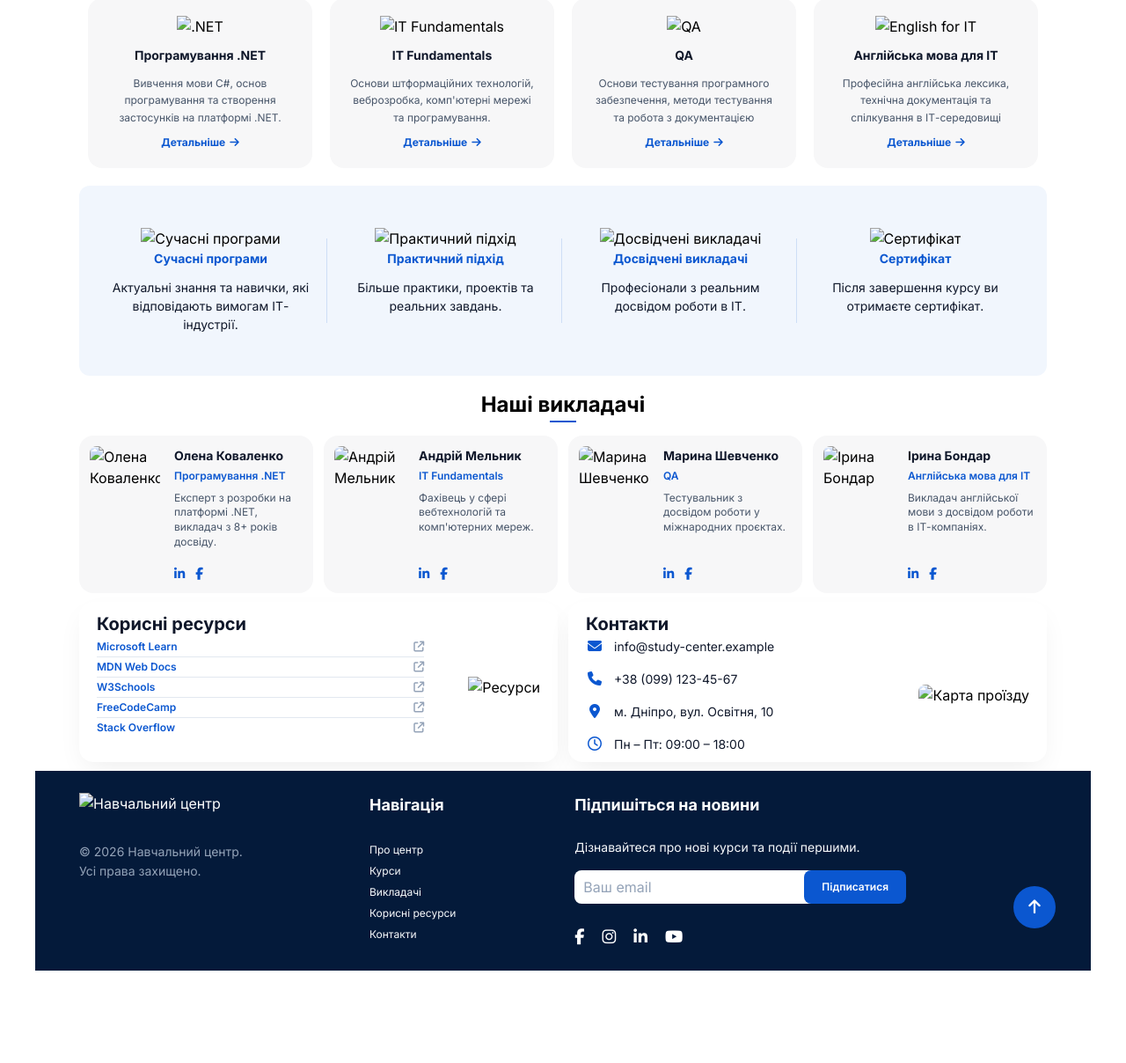
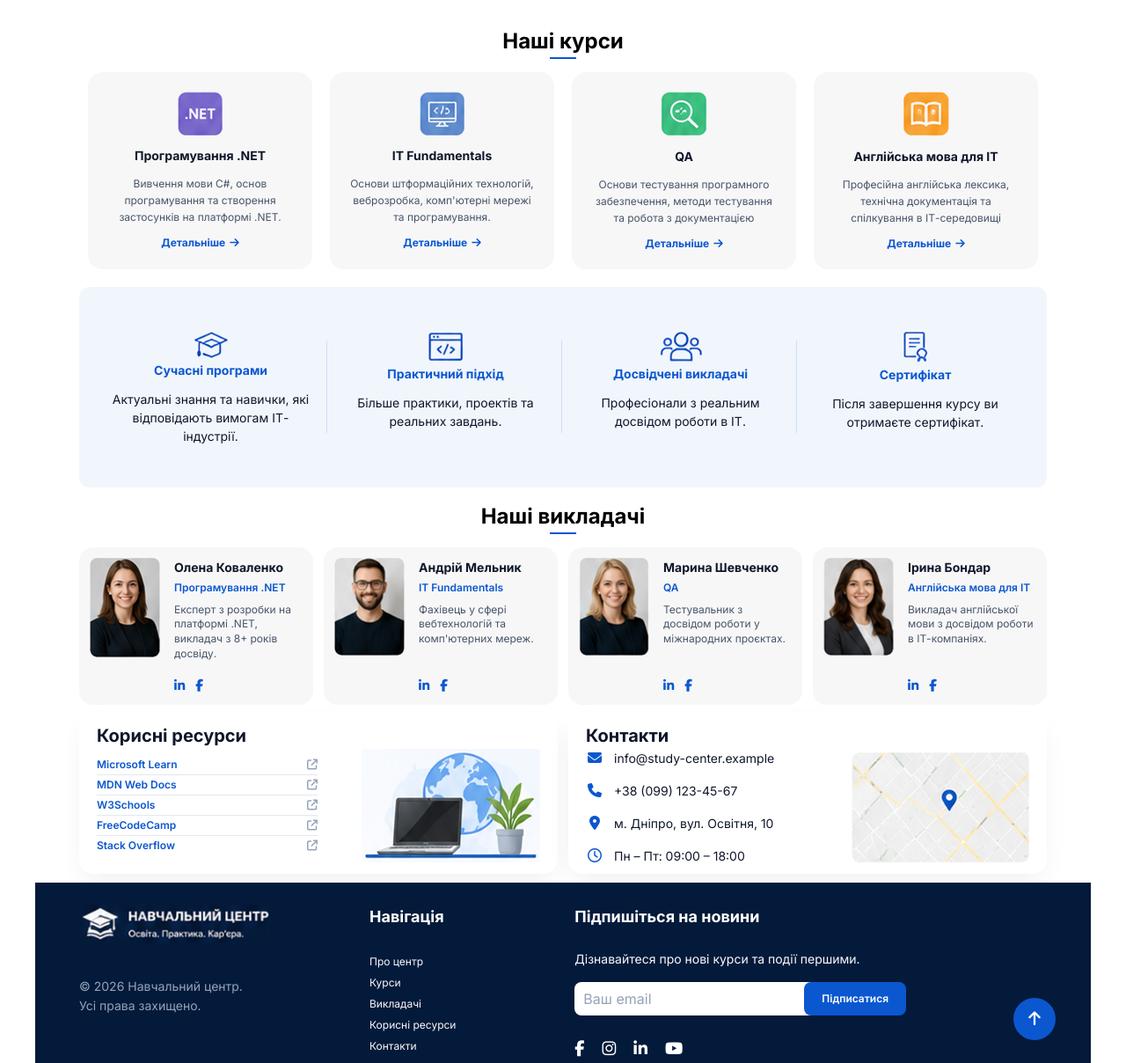
Before and after one commit to AndriiPoronko/Homeworks_JS, a plain HTML site: page Homework02/index.html in a window 1280 px wide. Shown: the part 689-1897 px from the top of the page at 88% size. Before the commit the page ends 1792 px from the top, so only its background shows below. Drawn offline with Linux system fonts and the light colour scheme; the site is published under a folder, as on GitHub Pages, so addresses that start at the root find nothing.

Commit message:
fix link images

```diff
--- a/Homework02/index.html
+++ b/Homework02/index.html
@@ -40,7 +40,7 @@
         </div>
         <div id="menu" class="menu">
             <div class="logo">
-                <img src="/images/logo/logo-icon-dark.png" alt="Логотип" class="logo__icon">
+                <img src="images/logo/logo-icon-dark.png" alt="Логотип" class="logo__icon">
                 <div class="logo__text">
                     <div class="logo__title">Навчальний центр</div>
                     <div class="logo__subtitle">Ваш шлях у сфері ІТ</div>
@@ -70,13 +70,13 @@
                     </div>
                 </div>
                 <div class="banner__image">
-                    <img src="/images/backgrounds/hero-photo-right.png" alt="Банер з навчальним центром" class="banner__img">
+                    <img src="images/backgrounds/hero-photo-right.png" alt="Банер з навчальним центром" class="banner__img">
                 </div>
             </section>
 
             <section id="about" class="about">
                 <div class="about__image">
-                    <img src="/images/illustrations/about-center-illustration.png" alt="Про навчальний центр" class="about__img">
+                    <img src="images/illustrations/about-center-illustration.png" alt="Про навчальний центр" class="about__img">
                 </div>
 
                 <div class="about__content">
@@ -93,25 +93,25 @@
                 <h2 class="courses__title">Наші курси</h2>
                 <div class="courses__list">
                     <div class="course-card">
-                        <img src="/images/icons/courses/course-dotnet.png" alt=".NET" class="course-card__icon">
+                        <img src="images/icons/courses/course-dotnet.png" alt=".NET" class="course-card__icon">
                         <h3 class="course-card__title">Програмування .NET</h3>
                         <p class="course-card__desc">Вивчення мови C#, основ програмування та створення застосунків на платформі .NET.</p>
                         <a href="#" class="course-card__link">Детальніше <i class="fa-solid fa-arrow-right"></i></a>
                     </div>
                     <div class="course-card">
-                        <img src="/images/icons/courses/course-it-fundamentals.png" alt="IT Fundamentals" class="course-card__icon">
+                        <img src="images/icons/courses/course-it-fundamentals.png" alt="IT Fundamentals" class="course-card__icon">
                         <h3 class="course-card__title">IT Fundamentals</h3>
                         <p class="course-card__desc">Основи штформаційних технологій, веброзробка, комп'ютерні мережі та програмування.</p>
                         <a href="#" class="course-card__link">Детальніше <i class="fa-solid fa-arrow-right"></i></a>
                     </div>
                     <div class="course-card">
-                        <img src="/images/icons/courses/course-qa.png" alt="QA" class="course-card__icon">
+                        <img src="images/icons/courses/course-qa.png" alt="QA" class="course-card__icon">
                         <h3 class="course-card__title">QA</h3>
                         <p class="course-card__desc">Основи тестування програмного забезпечення, методи тестування та робота з документацією</p>
                         <a href="#" class="course-card__link">Детальніше <i class="fa-solid fa-arrow-right"></i></a>
                     </div>
                     <div class="course-card">
-                        <img src="/images/icons/courses/course-english-it.png" alt="English for IT" class="course-card__icon">
+                        <img src="images/icons/courses/course-english-it.png" alt="English for IT" class="course-card__icon">
                         <h3 class="course-card__title">Англійська мова для IT</h3>
                         <p class="course-card__desc">Професійна англійська лексика, технічна документація та спілкування в ІТ-середовищі</p>
                         <a href="#" class="course-card__link">Детальніше <i class="fa-solid fa-arrow-right"></i></a>
@@ -120,22 +120,22 @@
 
                 <div class="features__list">
                     <div class="feature-item">
-                        <img src="/images/icons/features/feature-modern-programs.png" alt="Сучасні програми" class="feature-item__icon">
+                        <img src="images/icons/features/feature-modern-programs.png" alt="Сучасні програми" class="feature-item__icon">
                         <h3 class="feature-item__title">Сучасні програми</h3>
                         <p class="feature-item__text">Актуальні знання та навички, які відповідають вимогам ІТ-індустрії.</p>
                     </div>
                     <div class="feature-item">
-                        <img src="/images/icons/features/feature-practical-approach.png" alt="Практичний підхід" class="feature-item__icon">
+                        <img src="images/icons/features/feature-practical-approach.png" alt="Практичний підхід" class="feature-item__icon">
                         <h3 class="feature-item__title">Практичний підхід</h3>
                         <p class="feature-item__text">Більше практики, проектів та реальних завдань.</p>
                     </div>
                     <div class="feature-item">
-                        <img src="/images/icons/features/feature-experienced-teachers.png" alt="Досвідчені викладачі" class="feature-item__icon">
+                        <img src="images/icons/features/feature-experienced-teachers.png" alt="Досвідчені викладачі" class="feature-item__icon">
                         <h3 class="feature-item__title">Досвідчені викладачі</h3>
                         <p class="feature-item__text">Професіонали з реальним досвідом роботи в ІТ.</p>
                     </div>
                     <div class="feature-item">
-                        <img src="/images/icons/features/feature-certificate.png" alt="Сертифікат" class="feature-item__icon">
+                        <img src="images/icons/features/feature-certificate.png" alt="Сертифікат" class="feature-item__icon">
                         <h3 class="feature-item__title">Сертифікат</h3>
                         <p class="feature-item__text">Після завершення курсу ви отримаєте сертифікат.</p>
                     </div>
@@ -147,7 +147,7 @@
                 <h2 class="courses__title">Наші викладачі</h2>
                 <div class="teachers__list">
                     <div class="teacher-card">
-                        <img src="/images/teachers/teacher-1-olena-kovalenko.png" alt="Олена Коваленко" class="teacher-card__img">
+                        <img src="images/teachers/teacher-1-olena-kovalenko.png" alt="Олена Коваленко" class="teacher-card__img">
                         <div class="teacher-card__info">
                             <h3 class="teacher-card__name">Олена Коваленко</h3>
                             <span class="teacher-card__subject">Програмування .NET</span>
@@ -160,7 +160,7 @@
                         </div>
                     </div>
                     <div class="teacher-card">
-                        <img src="/images/teachers/teacher-2-andrii-melnyk.png" alt="Андрій Мельник" class="teacher-card__img">
+                        <img src="images/teachers/teacher-2-andrii-melnyk.png" alt="Андрій Мельник" class="teacher-card__img">
                         <div class="teacher-card__info">
                             <h3 class="teacher-card__name">Андрій Мельник</h3>
                             <span class="teacher-card__subject">IT Fundamentals</span>
@@ -173,7 +173,7 @@
                         </div>
                     </div>
                     <div class="teacher-card">
-                        <img src="/images/teachers/teacher-3-maryna-shevchenko.png" alt="Марина Шевченко" class="teacher-card__img">
+                        <img src="images/teachers/teacher-3-maryna-shevchenko.png" alt="Марина Шевченко" class="teacher-card__img">
                         <div class="teacher-card__info">
                             <h3 class="teacher-card__name">Марина Шевченко</h3>
                             <span class="teacher-card__subject">QA</span>
@@ -186,7 +186,7 @@
                         </div>
                     </div>
                     <div class="teacher-card">
-                        <img src="/images/teachers/teacher-4-iryna-bondar.png" alt="Ірина Бондар" class="teacher-card__img">
+                        <img src="images/teachers/teacher-4-iryna-bondar.png" alt="Ірина Бондар" class="teacher-card__img">
                         <div class="teacher-card__info">
                             <h3 class="teacher-card__name">Ірина Бондар</h3>
                             <span class="teacher-card__subject">Англійська мова для ІТ</span>
@@ -223,7 +223,7 @@
                                 </li>
                             </ul>
                             <div class="info-card__image">
-                                <img src="/images/illustrations/useful-resources-illustration.png" alt="Ресурси" class="info-card__img">
+                                <img src="images/illustrations/useful-resources-illustration.png" alt="Ресурси" class="info-card__img">
                             </div>
                         </div>
                     </div>
@@ -250,7 +250,7 @@
                                 </li>
                             </ul>
                             <div class="info-card__image">
-                                <img src="/images/contacts/location-map.png" alt="Карта проїзду" class="info-card__map">
+                                <img src="images/contacts/location-map.png" alt="Карта проїзду" class="info-card__map">
                             </div>
                         </div>
                     </div>
@@ -259,7 +259,7 @@
         <div id="footer" class="footer">
             <div class="footer__col footer__col--brand">
                 <a href="/" class="footer__logo">
-                    <img src="/images/logo/logo-full-footer.png" alt="Навчальний центр" class="footer__logo-img">
+                    <img src="images/logo/logo-full-footer.png" alt="Навчальний центр" class="footer__logo-img">
                 </a>
                 <div class="footer__copyright">
                     <p>© 2026 Навчальний центр.</p>
```
